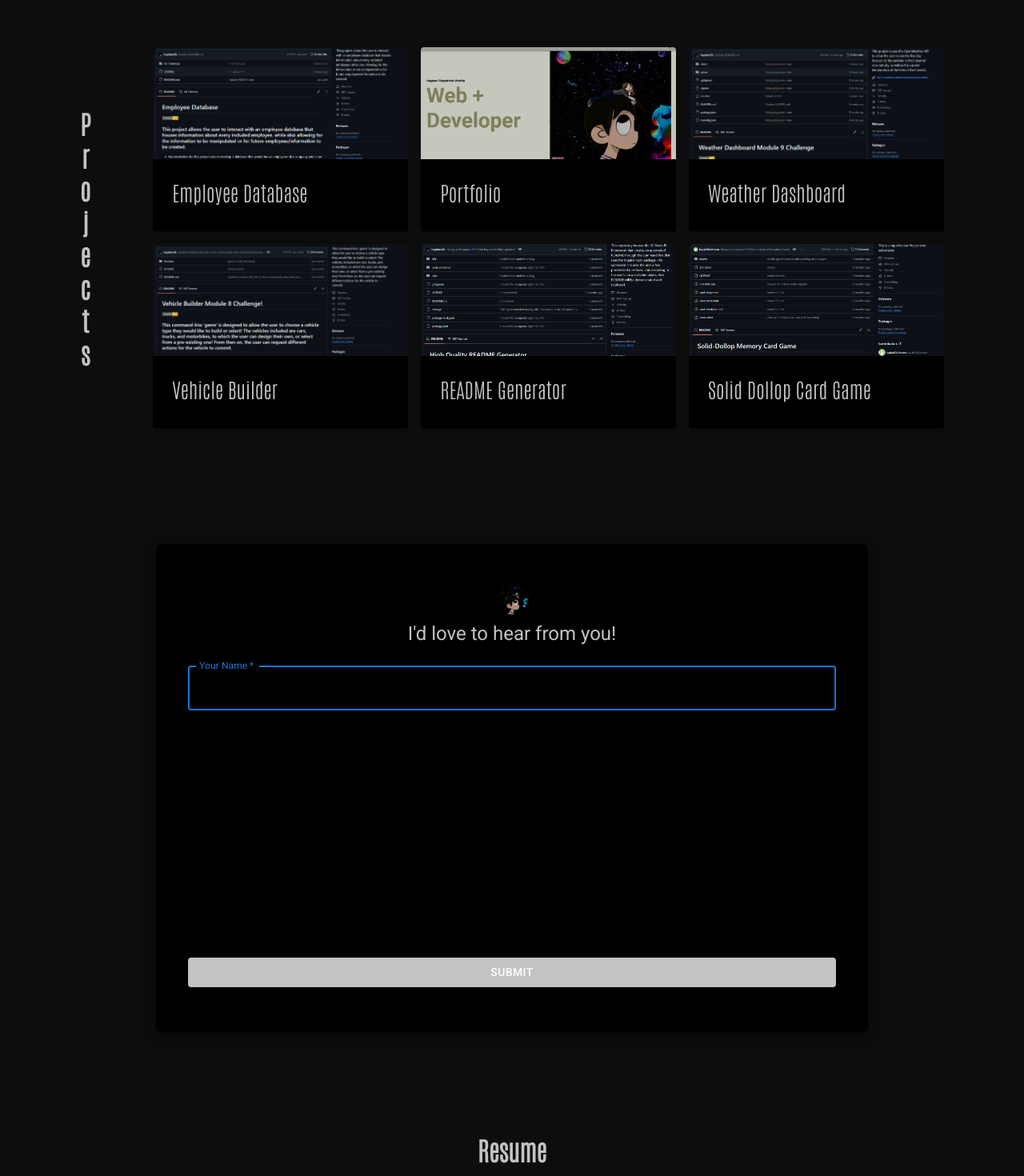
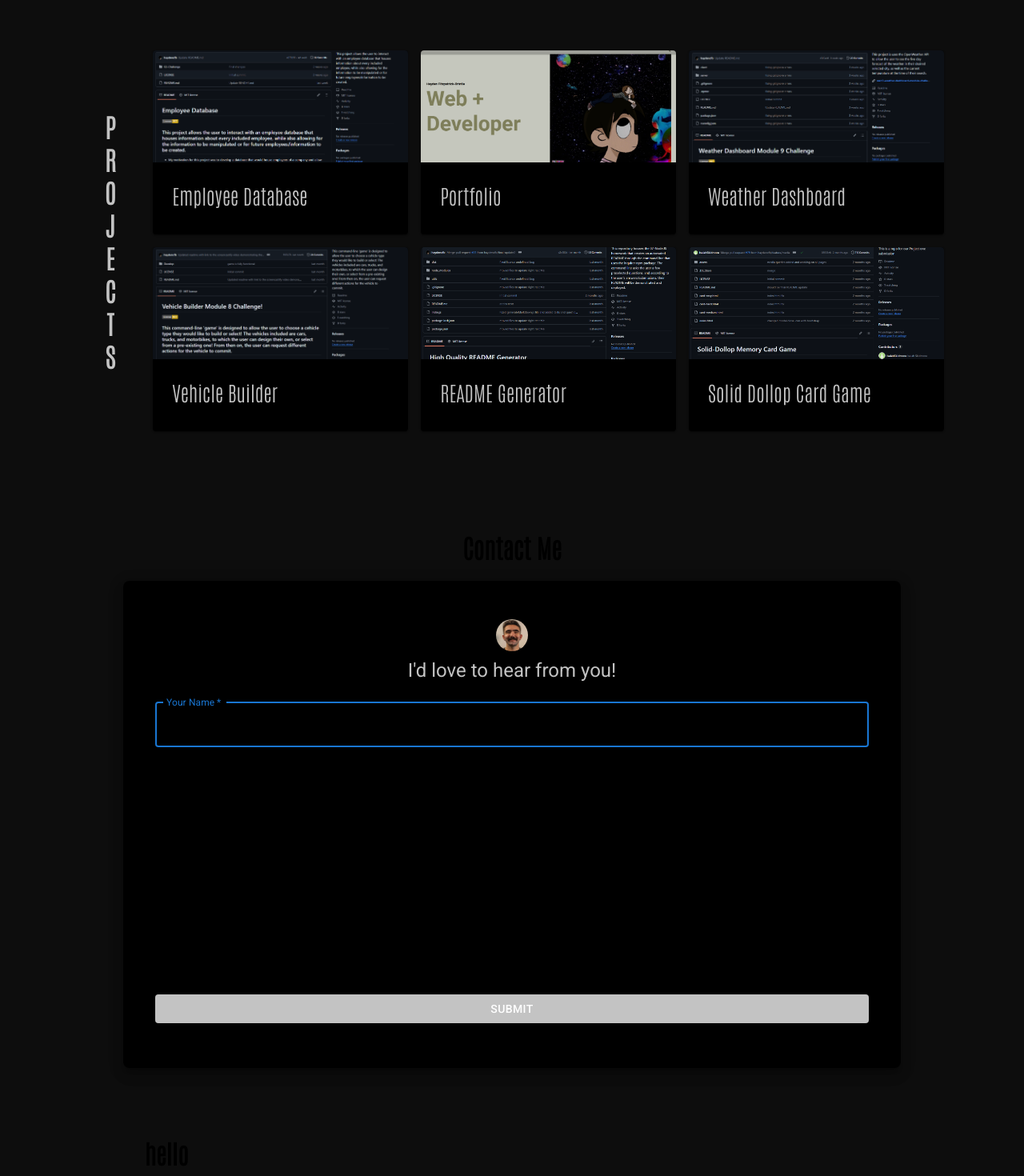
Before and after one commit to haydencfb/personal-portfolio, a React (Vite) app: page /Portfolio in a window 1280 px wide. Shown: the part 680-2150 px from the top of the page at 80% size. Built offline with nearby package versions, Linux system fonts and the light colour scheme.

Commit message:
portfolio update

```diff
--- a/src/pages/about-page/about-page.jsx
+++ b/src/pages/about-page/about-page.jsx
@@ -24,7 +24,7 @@ import reactLogo from "../../assets/reactLogo.webp";
 import nodejsLogo from "../../assets/nodejsLogo.png";
 import gitLogo from "../../assets/gitLogo.png";
 import muiLogo from "../../assets/muiLogo.png";
-import uziLogo from "../../assets/uzime.jpg"
+import uziLogo from "../../assets/profilePic.jpg"
 
 function About() {
 
@@ -82,7 +82,7 @@ function About() {
         sx={{
           justifyContent: "center",
           alignItems: "center",
-          padding: "10px"
+          padding: "10px",
         }}
       >
 
--- a/src/pages/contact-page/contact-page.jsx
+++ b/src/pages/contact-page/contact-page.jsx
@@ -10,7 +10,7 @@ import Box from "@mui/material/Box";
 import Typography from "@mui/material/Typography";
 
 // Import Image Hooks
-import uziLogo from "../../assets/uzime.jpg";
+import uziLogo from "../../assets/profilePic.jpg";
 
 export default function Contact() {
 const [formState, setFormState] = useState({
@@ -59,6 +59,7 @@ const handleSubmit = (e) => {
 };
 
 return (
+    <>
                 <Box
                     style={{
                         //example of using a style object, able to use this in any react component.
@@ -72,7 +73,11 @@ return (
                         width: "100%",
                     }}
                 >
-    <Box className="name"
+                    <Box>
+                        <h1>Contact Me</h1>
+                    </Box>
+                    <Box
+                        className="name"
                             sx={{
                                 backgroundColor: "var(--grey)",
                                 padding: 5,
@@ -82,16 +87,32 @@ return (
                                 alignItems: "center",
                                 borderRadius: 2,
                                 boxShadow: 10,
-        // example of media queries inside the sx prop:
-        width: { xs: "75%", sm: "75%", md: "75%", lg: "75%" },
                             }}
                     >
-        <Avatar src={uziLogo} sx={{ m: 1, bgcolor: "secondary.main" }}></Avatar>
-        <Typography component="h1" variant="h5" sx={{ color: "var(--accent-color)" }}>
+                        <Avatar
+                            src={uziLogo}
+                            sx={{ m: 1, bgcolor: "secondary.main" }}
+                        />
+                        <Typography
+                            component="h1"
+                            variant="h5"
+                            sx={{
+                                color: "var(--accent-color)"
+                            }}
+                        >
                             I&apos;d love to hear from you!
                         </Typography>
-        <Box component="form" onSubmit={handleSubmit} sx={{ mt: 3 }} >
-        <Grid container spacing={2}>
+                        <Box
+                            component="form"
+                            onSubmit={handleSubmit}
+                            sx={{
+                                mt: 3
+                            }}
+                        >
+                        <Grid
+                            container
+                            spacing={2}
+                        >
                             <Grid size={{xs: 12}}>
                                 <TextField
                                     autoComplete="given-name"
@@ -172,5 +193,20 @@ return (
                         )}
                     </Box>
                 </Box>
+
+                <Box
+                style={{
+                    //example of using a style object, able to use this in any react component.
+                    display: "flex",
+                    flexDirection: "column",
+                    justifyContent: "center",
+                    alignItems: "center",
+                    width: "20%",
+                }}>
+                    <Box>
+                        <h1>hello</h1>
+                    </Box>
+                </Box>
+    </>
 );
 }
--- a/src/pages/dev-portfolio-page/dev-portfolio.jsx
+++ b/src/pages/dev-portfolio-page/dev-portfolio.jsx
@@ -9,8 +9,13 @@ import { ThemeProvider, createTheme } from '@mui/material/styles';
 import ProjectCard from "../../components/Project-Card/Project-Card.jsx";
 import projectFiles from "../../utils/project-files.json";
 
+import useMediaQuery from '@mui/material/useMediaQuery';
+
+
 
 function Portfolio() {
+
+    const isMobile = useMediaQuery(`(max-width: 435px)`)
 
     // Creating the variable to hold the viewports for the returns
     const theme=createTheme({
@@ -44,10 +49,24 @@ function Portfolio() {
                         marginTop: "5rem",
                     }}
                 >
+
+                    {isMobile === true ? (
                         <Grid
                             display='flex'
                             flexDirection='column'
-                        alignItems='start'
+                            alignItems='center'
+                            justifyContent='center'
+                            size={{
+                                mobile: 12
+                            }}
+                        >
+                            <h1 className={`${classes.portfolioH1}`}>PROJECTS</h1>
+                        </Grid>
+                    ) : (
+                        <Grid
+                            display='flex'
+                            flexDirection='column'
+                            alignItems='center'
                             justifyContent='center'
                             size={{
                                 mobile: 1,
@@ -57,21 +76,23 @@ function Portfolio() {
                         >
                             <h1 className={`${classes.portfolioH1}`}>
                                 P<br/>
-                            r<br/>
-                            o<br/>
-                            j<br/>
-                            e<br/>
-                            c<br/>
-                            t<br/>
-                            s</h1>
+                                R<br/>
+                                O<br/>
+                                J<br/>
+                                E<br/>
+                                C<br/>
+                                T<br/>
+                                S</h1>
                         </Grid>
+                    )}
 
                     <Grid
                         display='flex'
                         flexDirection='row'
-                        alignItems='start'
+                        alignItems='center'
+                        justifyContent='center'
                         size={{
-                            mobile: 11,
+                            mobile: 12,
                             tablet: 11,
                             laptop: 11
                         }}
@@ -81,6 +102,7 @@ function Portfolio() {
                             direction="row"
                             spacing={2}
                             aligns="center"
+                            justifyContent="center"
                         >
                             {projectFiles.map(project => (
                                     <ProjectCard project={project} />
```
Also changed, not shown: src/assets/profilePic.jpg (added). Lines whose indentation alone changed are shown as unchanged.
